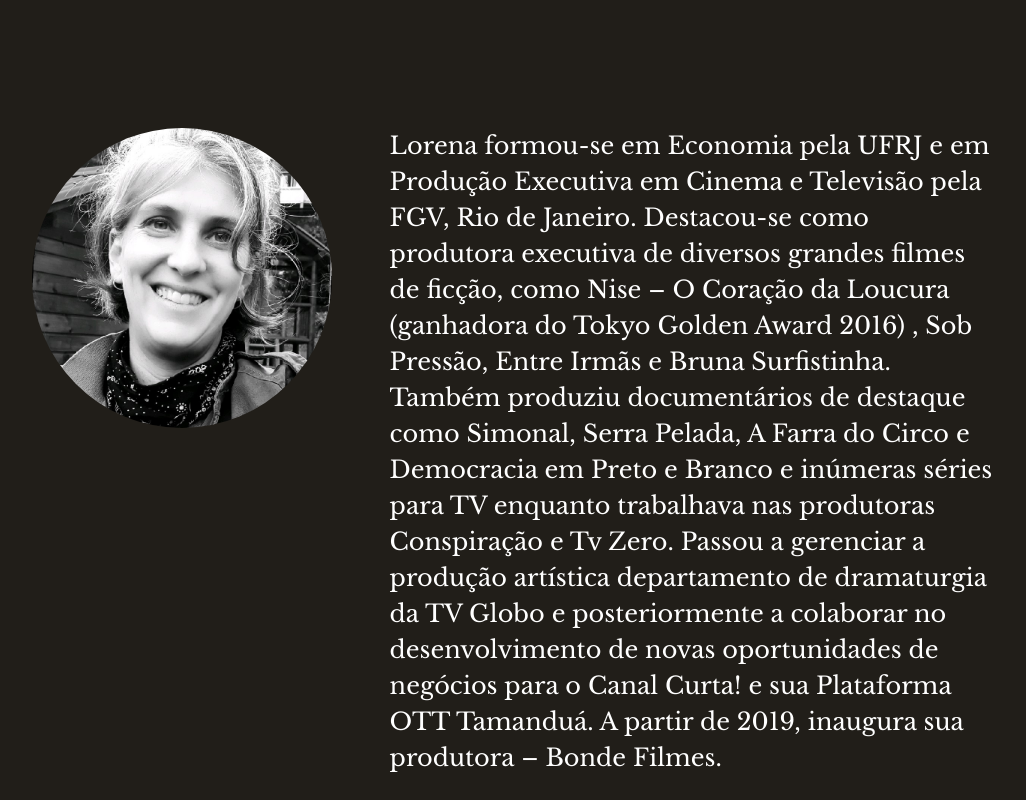
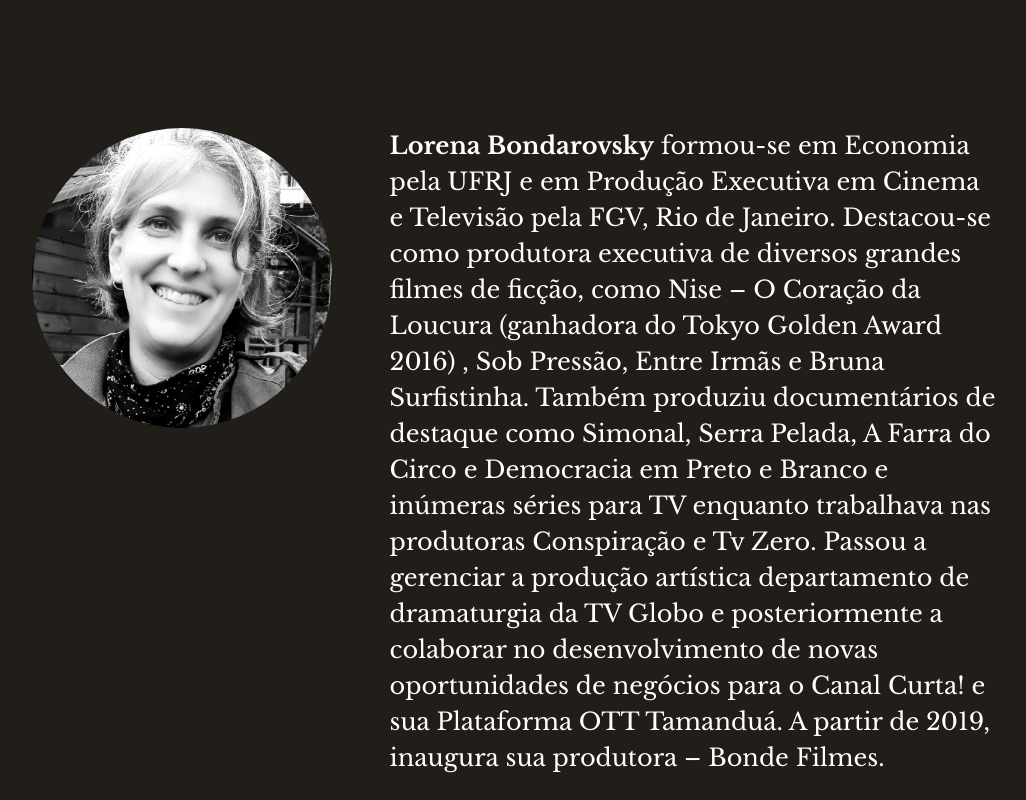
Before and after one commit to maracujanna/bonde_filmes, a plain HTML site: page index.html in a window 1280 px wide. Shown: the part 5680-6480 px from the top of the page, without its empty margins (126-1152 px from the left). Drawn offline with nearby package versions, Linux system fonts and the light colour scheme; a web font is replaced by a local one.

Commit message:
fix: strong text Lorena section

```diff
--- a/index.html
+++ b/index.html
@@ -85,7 +85,9 @@
     <div>
       <img src="imgs/perfil/lora.jpg" alt="foto da Lorena">
 
-      <p>Lorena formou-se em Economia pela UFRJ e em Produção Executiva em Cinema e Televisão pela FGV, Rio de Janeiro.
+      <p><strong>Lorena Bondarovsky</strong> formou-se em Economia pela UFRJ e em Produção Executiva em Cinema e
+        Televisão pela FGV,
+        Rio de Janeiro.
         Destacou-se como produtora executiva de diversos grandes filmes de ficção, como Nise – O Coração da Loucura
         (ganhadora do Tokyo Golden Award 2016) , Sob Pressão, Entre Irmãs e Bruna Surfistinha. Também produziu
         documentários de destaque como Simonal, Serra Pelada, A Farra do Circo e Democracia em Preto e Branco e inúmeras
--- a/style.css
+++ b/style.css
@@ -243,10 +243,14 @@ p {
 #lorena p {
   color: var(--c-white);
   font-size: 1rem;
-  line-height: 1.5;
+  line-height: 1.8;
   max-width: 700px;
   width: 80%;
 }
+/* #lorena p strong {
+  font-size: 1.5rem;
+  line-height: 1;
+} */
 
 #lorena img {
   width: 260px;
@@ -271,6 +275,7 @@ p {
   }
   #lorena p {
     font-size: 1.2rem;
+    line-height: 1.5;
     padding-left: 3rem;
   }
 
```
